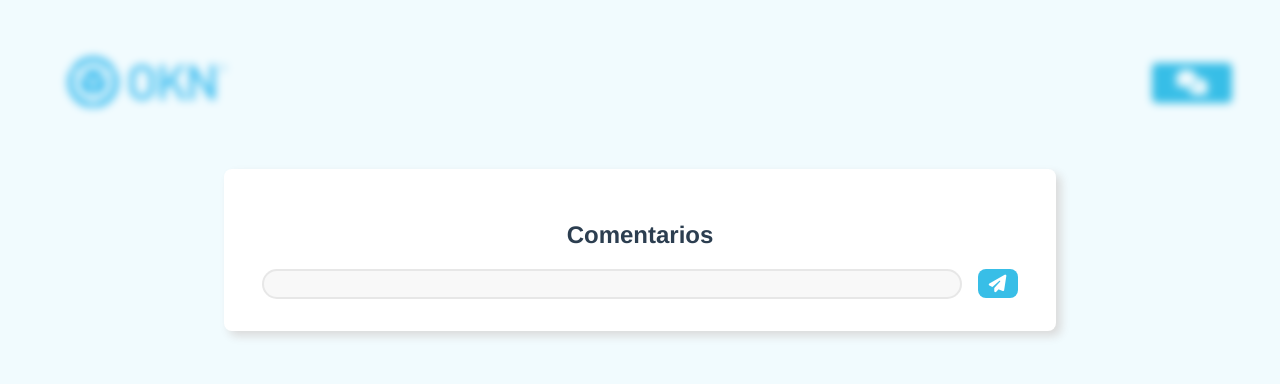
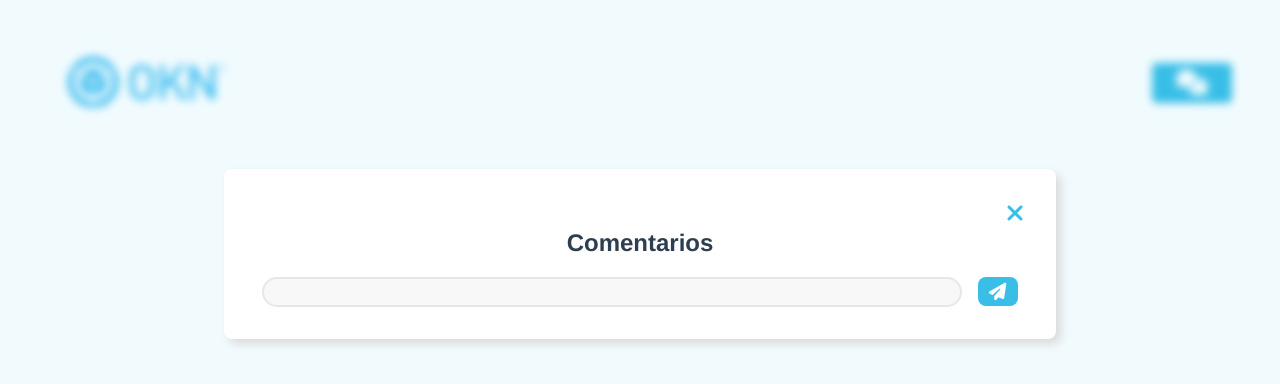
Before and after one commit to PauGarciaMartinez/okn-learning-modal, a Vue app: page / in a window 1280 px wide. Both pictures are taken after a click on the button 1192 px from the left and 82 px from the top of the page. Shown: the top 384 px of the page. Built offline with nearby package versions, Linux system fonts and the light colour scheme.

Commit message:
Establish functions to open and close the modal in both components

```diff
--- a/src/App.vue
+++ b/src/App.vue
@@ -7,7 +7,10 @@
     </button>
   </header>
 
-  <Modal v-if="visible" />
+  <Modal
+    v-if="visible"
+    @close-modal="visible = $event"
+  />
 
 </template>
 
--- a/src/components/Modal.vue
+++ b/src/components/Modal.vue
@@ -1,6 +1,9 @@
 <template>
-  <div class="backdrop"></div>
+  <div class="backdrop" @click="closeModal"></div>
   <div class="modal">
+    <div class="close-container">
+      <i class="fas fa-times" @click="closeModal"></i>
+    </div>
     <h2 class="title">{{ title }}</h2>
     <Input />
   </div>
@@ -14,15 +17,20 @@ import { ref } from 'vue'
 
 export default {
   name: 'Modal',
+  emits: ['close-modal'],
   components: {
     Input,
     Message,
     Delivery
   },
-  setup() {
+  setup(props, { emit }) {
     let title = ref('Comentarios')
 
-    return { title }
+    const closeModal = () => {
+      emit('close-modal', false)
+    }
+
+    return { title, closeModal }
   }
 }
 </script>
@@ -42,11 +50,26 @@ export default {
   background-color: white;
   height: 90%;
   width: 60%;
-  max-width: 1200px;
+  max-width: 1000px;
   margin: 0 auto;
   padding: 2rem;
   border-radius: 0.5rem;
   box-shadow: 5px 5px 10px rgb(218, 218, 218);
 }
 
+.close-container {
+  display: flex;
+  justify-content: flex-end;
+  height: 0.5rem;
+}
+
+.fa-times {
+  font-size: 1.5rem;
+  color: rgb(56, 190, 231);
+}
+
+.fa-times:hover {
+  cursor: pointer;
+}
+
 </style>
```
